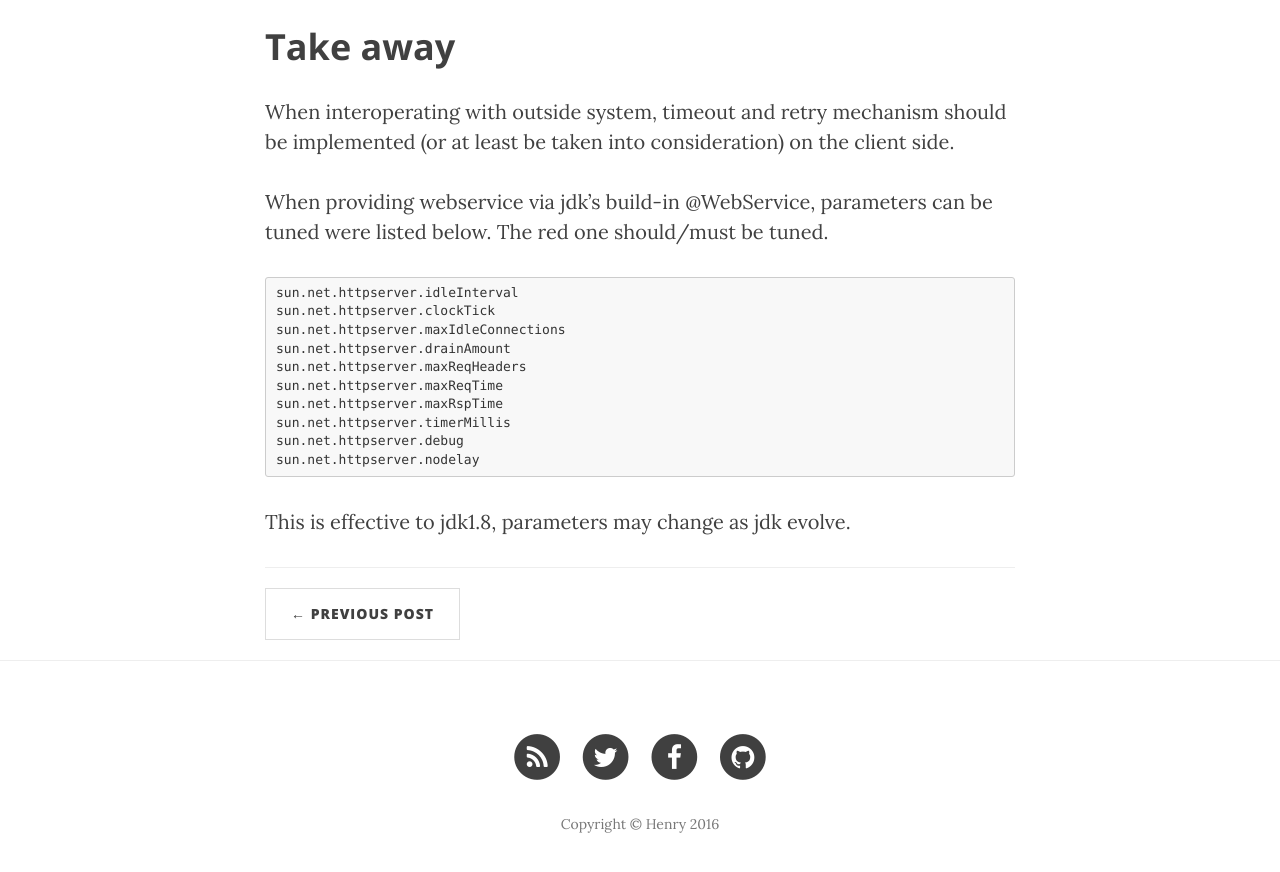
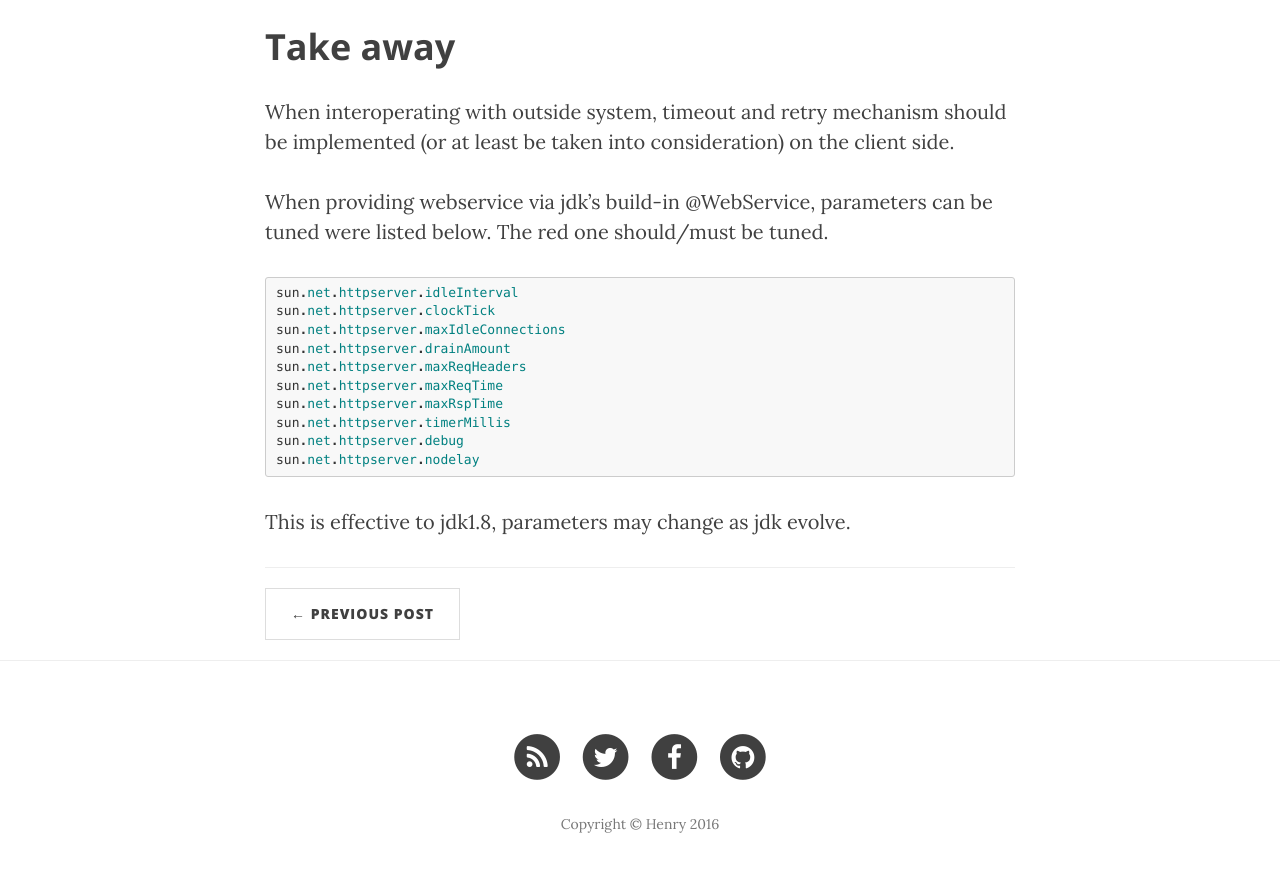
Before and after one commit to henryceowzm/henryceowzm.github.io, a Jekyll site: the page built from _posts/2016-11-14-suspected-memory-leakage-troubleshooting.markdown, in a window 1280 px wide and 900 px high, scrolled down 7781 px. Shown: the top 872 px of the window. Built offline with Jekyll 4.4.1, drawn with Linux system fonts in a browser that asks for light colours; nearby versions of some CDN libraries; comment, search, counter and statistics services are not loaded; some of the changed text lies outside the part shown.

Commit message:
memory leakage troubleshooting

```diff
--- a/_posts/2016-11-14-suspected-memory-leakage-troubleshooting.markdown
+++ b/_posts/2016-11-14-suspected-memory-leakage-troubleshooting.markdown
@@ -74,8 +74,8 @@ header-img: "img/post-bg-05.jpg"
 user   48908     1  3 05:24 ?        00:07:28 /usr/lib/jvm/jre-1.8.0-openjdk.x86_64/bin/java -server ... -Djava.util.logging.config.file=/opt/xx/conf/logging.properties -Dsun.net.httpserver.debug=true -Dsun.net.httpserver.maxReqTime=60 -Dsun.net.httpserver.maxRspTime=60
 {% endhighlight %}
 <p>Edit /opt/xx/conf/logging.properties to add FileHandler</p>
-{% highlight text %}
-handlers=java.util.logging.FileHandler
+{% highlight java %}
+handlers = java.util.logging.FileHandler
 com.sun.net.httpserver.level = FINEST
 java.util.logging.FileHandler.pattern = /var/log/xx/henry-%g.log
 java.util.logging.FileHandler.limit = 50000
@@ -114,7 +114,7 @@ FINE: closing: no response: java.nio.channels.SocketChannel[closed]
 <h2 class="section-heading">Take away</h2>
 <p>When interoperating with outside system, timeout and retry mechanism should be implemented (or at least be taken into consideration) on the client side.</p>
 <p>When providing webservice via jdk’s build-in @WebService, parameters can be tuned were listed below. The red one should/must be tuned.</p>
-{% highlight text %}
+{% highlight java %}
 sun.net.httpserver.idleInterval
 sun.net.httpserver.clockTick
 sun.net.httpserver.maxIdleConnections
```
